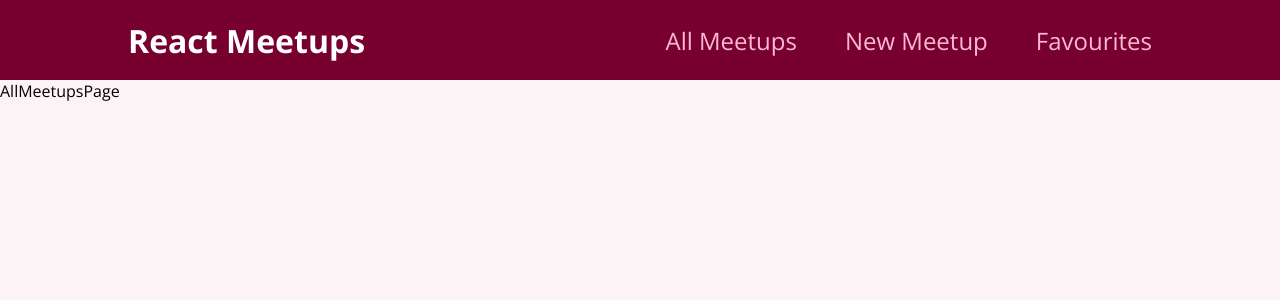
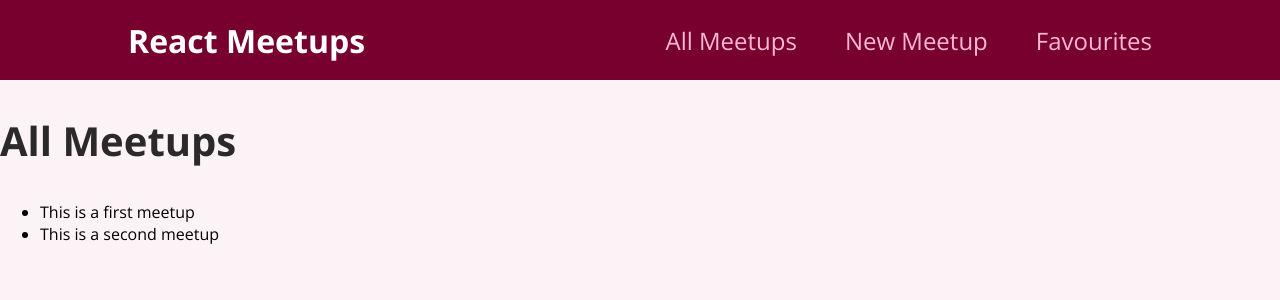
Before and after one commit to dewanwakilahmed/meetups-app-reactjs-react-refresher-nextjs-course, a React (Create React App) app: page / in a window 1280 px wide. Shown: the top 300 px of the page. Built offline with nearby package versions, Linux system fonts and the light colour scheme.

Commit message:
Outputting Lists of Data & Components

```diff
--- a/src/pages/AllMeetups.js
+++ b/src/pages/AllMeetups.js
@@ -1,7 +1,39 @@
 import React from "react";
 
+// Dummy Data
+const DUMMY_DATA = [
+  {
+    id: "m1",
+    title: "This is a first meetup",
+    image:
+      "https://upload.wikimedia.org/wikipedia/commons/thumb/d/d3/Stadtbild_M%C3%BCnchen.jpg/2560px-Stadtbild_M%C3%BCnchen.jpg",
+    address: "Meetupstreet 5, 12345 Meetup City",
+    description:
+      "This is a first, amazing meetup which you definitely should not miss. It will be a lot of fun!",
+  },
+  {
+    id: "m2",
+    title: "This is a second meetup",
+    image:
+      "https://upload.wikimedia.org/wikipedia/commons/thumb/d/d3/Stadtbild_M%C3%BCnchen.jpg/2560px-Stadtbild_M%C3%BCnchen.jpg",
+    address: "Meetupstreet 5, 12345 Meetup City",
+    description:
+      "This is a first, amazing meetup which you definitely should not miss. It will be a lot of fun!",
+  },
+];
+
 const AllMeetupsPage = () => {
-  return <div>AllMeetupsPage</div>;
+  return (
+    <section>
+      <h1>All Meetups</h1>
+
+      <ul>
+        {DUMMY_DATA.map((meetup) => {
+          return <li key={meetup.id}>{meetup.title}</li>;
+        })}
+      </ul>
+    </section>
+  );
 };
 
 export default AllMeetupsPage;
```
